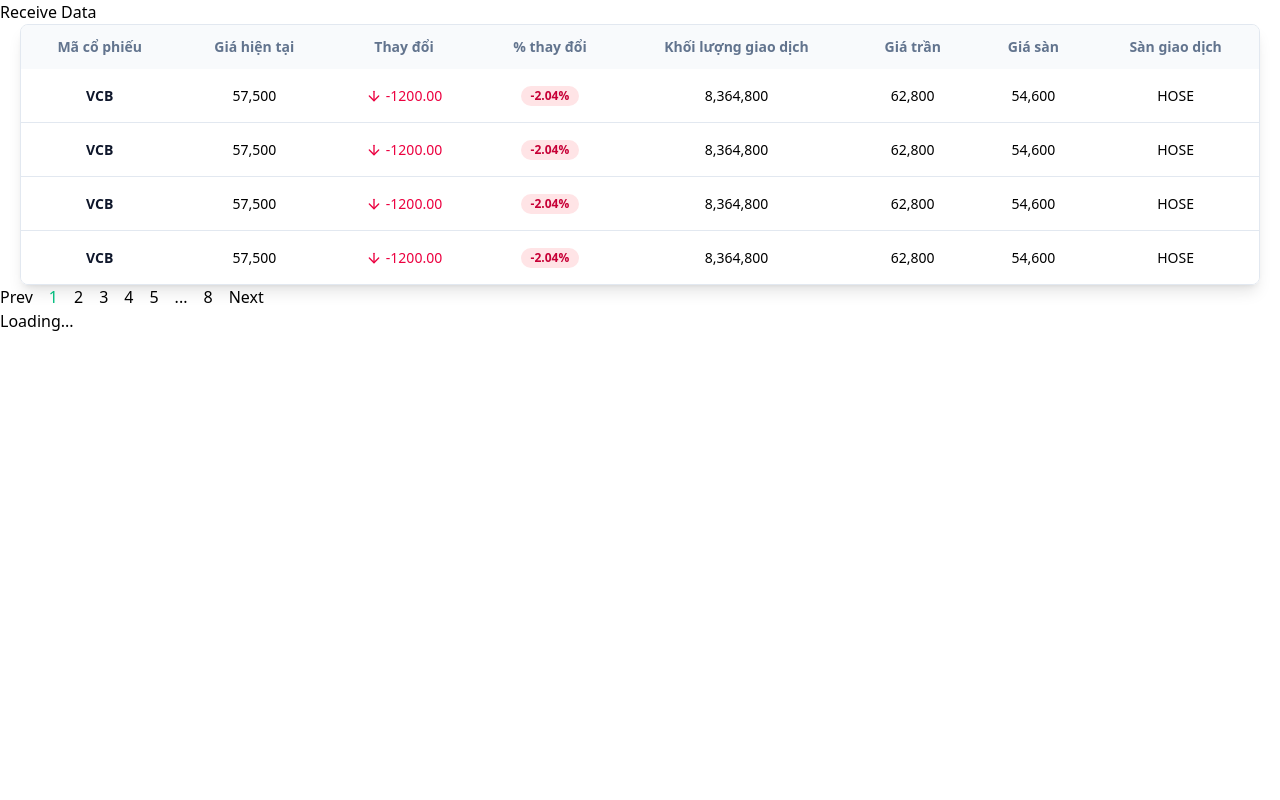
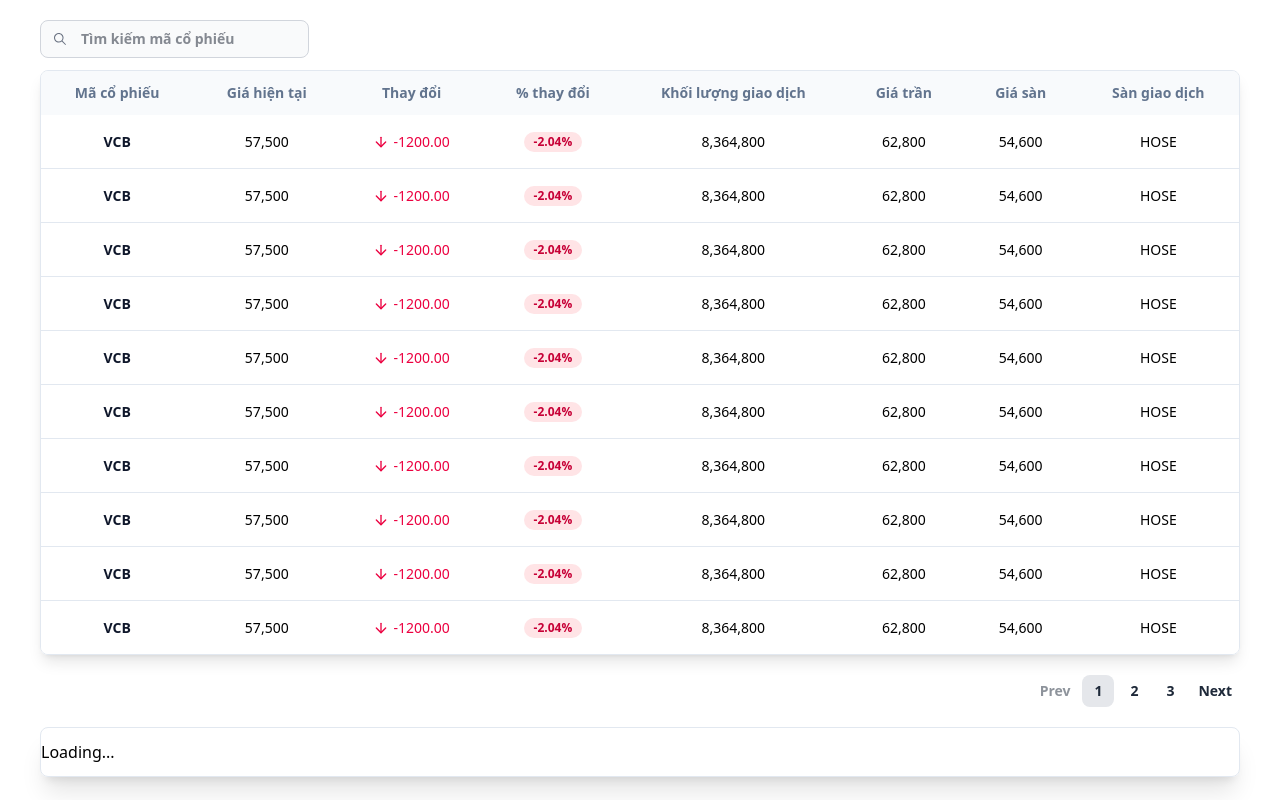
Before and after one commit to haianh63/stock-price-web, a React (Vite) app in the folder frontend/: page / in a window 1280 px wide. Built offline with nearby package versions, Linux system fonts and the light colour scheme; no server answers.

Commit message:
feat(client): improve UI, receive data from server by socketio

```diff
--- /dev/null
+++ b/frontend/components/Input.jsx
@@ -0,0 +1,25 @@
+export default function Input({ icon, value, onChange, placeholder }) {
+  return (
+    <form className="max-w-md">
+      <label
+        htmlFor="default-search"
+        className="mb-2 text-sm font-medium text-gray-900 sr-only dark:text-white"
+      >
+        Search
+      </label>
+      <div className="relative">
+        <div className="absolute inset-y-0 start-0 flex items-center ps-3 pointer-events-none">
+          <div className="w-4 h-4 text-gray-500 dark:text-gray-400">{icon}</div>
+        </div>
+        <input
+          type="search"
+          id="default-search"
+          className="block w-full p-2 ps-10 text-sm text-gray-900 border border-gray-300 font-semibold rounded-lg bg-gray-50 focus:outline-0 focus:ring-gray-500 focus:border-gray-500 dark:bg-gray-700 dark:border-gray-600 dark:placeholder-gray-400 dark:text-white dark:focus:ring-blue-500 dark:focus:border-blue-500"
+          placeholder={placeholder}
+          value={value}
+          onChange={onChange}
+        />
+      </div>
+    </form>
+  );
+}
--- a/frontend/components/LineChart.jsx
+++ b/frontend/components/LineChart.jsx
@@ -76,6 +76,12 @@
       left: "center",
       text: "VNINDEX",
     },
+    grid: {
+      left: "2%", // Reduced padding on the left
+      right: "2%", // Reduced padding on the right
+      bottom: "2%", // Reduced padding on the bottom
+      containLabel: true, // Ensures labels fit within the grid
+    },
     xAxis: {
       type: "time",
       boundaryGap: false,
--- a/frontend/components/Pagination.jsx
+++ b/frontend/components/Pagination.jsx
@@ -5,39 +5,54 @@
   currentValue,
   onNextPage,
   onPrevPage,
+  onChangePage,
 }) {
   return (
-    <div className="flex flex-row gap-4">
+    <div className="grid justify-center sm:flex sm:justify-start sm:items-center gap-2 font-semibold">
+      <nav className="flex items-center gap-x-1" aria-label="Pagination">
         <button
-        className="hover:cursor-pointer"
+          className="min-h-8 min-w-8 py-1.5 px-2 inline-flex jusify-center items-center gap-x-2 text-sm rounded-lg text-gray-800 hover:cursor-pointer hover:bg-gray-100 focus:outline-hidden focus:bg-gray-100 disabled:opacity-50 disabled:pointer-events-none dark:text-white dark:hover:bg-white/10 dark:focus:bg-white/10"
           onClick={onPrevPage}
           disabled={currentValue === 1}
         >
           Prev
         </button>
-      <PaginationItems total={total} currentValue={currentValue} />
+        <div className="flex items-center gap-x-1">
+          <PaginationItems
+            total={total}
+            currentValue={currentValue}
+            onChangePage={onChangePage}
+          />
+        </div>
         <button
-        className="hover:cursor-pointer"
+          className="min-h-8 min-w-8 py-1.5 px-2 inline-flex jusify-center items-center gap-x-2 text-sm rounded-lg text-gray-800 hover:cursor-pointer hover:bg-gray-100 focus:outline-hidden focus:bg-gray-100 disabled:opacity-50 disabled:pointer-events-none dark:text-white dark:hover:bg-white/10 dark:focus:bg-white/10"
           onClick={onNextPage}
           disabled={currentValue === total}
         >
           Next
         </button>
+      </nav>
     </div>
   );
 }
 
-function PaginationItems({ total, currentValue }) {
+function PaginationItems({ total, currentValue, onChangePage }) {
   const displayArray = generatePaginationArray(total, currentValue);
   return (
     <>
       {displayArray.map((value, idx) => (
-        <p
+        <button
           key={`pagination-idx-${idx}`}
-          className={clsx("", value === currentValue && "text-emerald-500")}
+          type="button"
+          className={clsx(
+            "min-h-8 min-w-8 flex justify-center items-center text-gray-800 hover:cursor-pointer hover:bg-gray-100 py-1.5 px-2.5 text-sm rounded-lg disabled:pointer-events-none dark:text-white dark:hover:bg-white/10 dark:focus:bg-white/10",
+            value === currentValue && "bg-gray-200 text-gray-800"
+          )}
+          onClick={() => onChangePage(value)}
+          disabled={value === "..."}
         >
           {value}
-        </p>
+        </button>
       ))}
     </>
   );
--- a/frontend/components/StockPriceTable.jsx
+++ b/frontend/components/StockPriceTable.jsx
@@ -1,23 +1,11 @@
-import { splitArrayIntoChunks, formatNumber } from "../utils/utils";
-import { useState } from "react";
+import { formatNumber } from "../utils/utils";
 import { clsx } from "clsx";
 import { LuArrowUp, LuArrowDown } from "react-icons/lu";
-import Pagination from "./Pagination";
 import { useNavigate } from "react-router";
-export default function StockPriceTable({ data }) {
-  const [currentPage, setCurrentPage] = useState(1);
-  const chunks = splitArrayIntoChunks(data, 4);
-
-  const handleNextPage = () => {
-    setCurrentPage((currentPage) => currentPage + 1);
-  };
-
-  const handlePrevPage = () => {
-    setCurrentPage((currentPage) => currentPage - 1);
-  };
+export default function StockPriceTable({ chunks, currentPage }) {
   return (
     <>
-      <div className="mx-5 overflow-hidden rounded-lg border border-slate-200 shadow-lg">
+      <div className="overflow-hidden rounded-lg border border-slate-200 shadow-lg">
         <table className="w-full border-collapse table-auto">
           <thead className="bg-slate-50 text-sm font-medium text-slate-500 dark:bg-slate-900 dark:text-slate-400 rounded-t-lg text-center">
             <tr>
@@ -47,6 +35,7 @@
               </th>
             </tr>
           </thead>
+          {chunks.length > 0 && (
             <tbody className="divide-y divide-slate-200 bg-white text-sm dark:divide-slate-700 dark:bg-slate-800 text-center">
               {chunks[currentPage - 1].map((item, idx) => (
                 <StockPriceTableRow
@@ -55,14 +44,9 @@
                 />
               ))}
             </tbody>
+          )}
         </table>
       </div>
-      <Pagination
-        total={chunks.length}
-        currentValue={currentPage}
-        onNextPage={handleNextPage}
-        onPrevPage={handlePrevPage}
-      />
     </>
   );
 }
@@ -94,17 +78,19 @@
         <div
           className={clsx(
             "flex items-center justify-center font-medium",
-            change >= 0
+            change > 0
               ? "text-emerald-600 dark:text-emerald-500"
-              : "text-rose-600 dark:text-rose-500"
+              : change < 0
+              ? "text-rose-600 dark:text-rose-500"
+              : "text-amber-500 dark:text-amber-400"
           )}
         >
-          {change >= 0 ? (
+          {change > 0 ? (
             <LuArrowUp className="mr-1 h-4 w-4" />
-          ) : (
+          ) : change < 0 ? (
             <LuArrowDown className="mr-1 h-4 w-4" />
-          )}
-          {change >= 0 ? "+" : ""}
+          ) : undefined}
+          {change > 0 ? "+" : ""}
           {change.toFixed(2)}
         </div>
       </td>
@@ -112,12 +98,14 @@
         <span
           className={clsx(
             "inline-flex items-center rounded-full px-2.5 py-0.5 text-xs font-semibold",
-            ratioChange >= 0
+            ratioChange > 0
               ? "bg-emerald-100 text-emerald-700 dark:bg-emerald-900/30 dark:text-emerald-500"
-              : "bg-rose-100 text-rose-700 dark:bg-rose-900/30 dark:text-rose-500"
+              : ratioChange < 0
+              ? "bg-rose-100 text-rose-700 dark:bg-rose-900/30 dark:text-rose-500"
+              : "bg-amber-100 text-amber-700 dark:bg-amber-900/30 dark:text-amber-500"
           )}
         >
-          {ratioChange >= 0 ? "+" : ""}
+          {ratioChange > 0 ? "+" : ""}
           {ratioChange.toFixed(2)}%
         </span>
       </td>
--- a/frontend/package.json
+++ b/frontend/package.json
@@ -15,6 +15,7 @@
     "clsx": "^2.1.1",
     "echarts": "^5.6.0",
     "echarts-for-react": "^3.0.2",
+    "immer": "^10.1.1",
     "react": "^19.1.0",
     "react-dom": "^19.1.0",
     "react-icons": "^5.5.0",
--- a/frontend/pages/HomePage.jsx
+++ b/frontend/pages/HomePage.jsx
@@ -1,12 +1,68 @@
 import StockPriceTable from "../components/StockPriceTable";
 import LineChart from "../components/LineChart";
+import { useState } from "react";
+import { IoIosSearch } from "react-icons/io";
+import Pagination from "../components/Pagination";
+import Input from "../components/Input";
+import { splitArrayIntoChunks } from "../utils/utils";
 
-export default function HomePage({ onReceiveData, data }) {
+export default function HomePage({ data }) {
+  const [currentPage, setCurrentPage] = useState(1);
+
+  const handleNextPage = () => {
+    setCurrentPage((currentPage) => currentPage + 1);
+  };
+
+  const handlePrevPage = () => {
+    setCurrentPage((currentPage) => currentPage - 1);
+  };
+
+  const handleChangePage = (page) => {
+    setCurrentPage(page);
+  };
+  const [filter, setFilter] = useState("");
+  const handleFilterChange = (e) => {
+    setCurrentPage(1);
+    setFilter(e.target.value);
+  };
+  let filteredData = data.sort(
+    (item1, item2) =>
+      item2["Content"]["TotalVol"] - item1["Content"]["TotalVol"]
+  );
+  if (filter !== "") {
+    filteredData = data.filter((item) =>
+      item["Content"]["Symbol"].startsWith(filter.toUpperCase())
+    );
+  }
+
+  const chunks = splitArrayIntoChunks(filteredData, 10);
   return (
     <>
-      <button onClick={onReceiveData}>Receive Data</button>
-      <StockPriceTable data={data} />
-      <LineChart />
+      <div className="flex flex-col gap-3 mx-10 my-5">
+        <div className="flex flex-row justify-items-start">
+          <Input
+            icon={<IoIosSearch />}
+            value={filter}
+            onChange={handleFilterChange}
+            placeholder="Tìm kiếm mã cổ phiếu"
+          />
+        </div>
+        <div className="flex flex-col gap-5">
+          <StockPriceTable chunks={chunks} currentPage={currentPage} />
+          <div className="flex flex-row justify-end">
+            <Pagination
+              total={chunks.length}
+              currentValue={currentPage}
+              onNextPage={handleNextPage}
+              onPrevPage={handlePrevPage}
+              onChangePage={handleChangePage}
+            />
+          </div>
+        </div>
+      </div>
+      <div className="rounded-lg border border-slate-200 shadow-xl mx-10 my-5 py-3">
+        <LineChart />
+      </div>
     </>
   );
 }
--- a/frontend/pages/StockDetailPage.jsx
+++ b/frontend/pages/StockDetailPage.jsx
@@ -10,7 +10,9 @@
         symbol={symbol.toLowerCase()}
         market={market.toLowerCase()}
       />
-      <CandlestickChart symbol={symbol.toUpperCase()} />
+      <div className="rounded-lg border border-slate-200 shadow-xl mx-10 my-5 py-3">
+        <CandlestickChart symbol={symbol.toUpperCase()} />
+      </div>
     </>
   );
 }
--- a/frontend/src/App.jsx
+++ b/frontend/src/App.jsx
@@ -1,48 +1,57 @@
 import { useState, useEffect } from "react";
 import { generateFakeData } from "../utils/utils";
-import { Routes, Route, Link } from "react-router";
+import { Routes, Route } from "react-router";
 import HomePage from "../pages/HomePage";
 import StockDetailPage from "../pages/StockDetailPage";
+import { socket } from "./socket";
+function App() {
+  const [data, setData] = useState(generateFakeData(30));
+  useEffect(() => {
+    function onConnect() {
+      console.log("Connected to server!!!");
+    }
 
-function App() {
-  const [socket, setSocket] = useState(null);
-  const [data, setData] = useState(generateFakeData(30));
+    function onConnectUpdate(data) {
+      setData(data);
+    }
+    function onDisconnect() {
+      console.log("Disconnected to server!!!");
+    }
 
-  useEffect(() => {
-    const ws = new WebSocket("ws://127.0.0.1:5000/data");
+    function onReceiveUpdates(data) {
+      // console.log(data);
+      const symbol = data["Content"]["Symbol"];
+      setData((prevData) => {
+        const index = prevData.findIndex(
+          (item) => item["Content"]["Symbol"] === symbol
+        );
 
-    ws.onopen = () => {
-      console.log("Websocket is connected!!!");
-    };
+        if (index === -1) {
+          return [...prevData, data];
+        }
 
-    ws.onmessage = (evt) => {
-      const data = JSON.parse(evt.data);
-      setData(data);
-    };
+        const updatedData = [...prevData];
+        updatedData[index] = data;
+        return updatedData;
+      });
+    }
 
-    ws.onclose = () => {
-      console.log("Websocket is closed!!!");
-    };
-
-    setSocket(ws);
+    socket.on("connect", onConnect);
+    socket.on("disconnect", onDisconnect);
+    socket.on("stock_update", onReceiveUpdates);
+    socket.on("connect_update", onConnectUpdate);
 
     return () => {
-      ws.close();
+      socket.off("connect", onConnect);
+      socket.off("disconnect", onDisconnect);
+      socket.off("stock_update", onReceiveUpdates);
+      socket.off("connect_update", onConnectUpdate);
     };
   }, []);
 
-  const receiveData = () => {
-    if (socket) {
-      socket.send("receive-data");
-    }
-  };
-
   return (
     <Routes>
-      <Route
-        index
-        element={<HomePage onReceiveData={receiveData} data={data} />}
-      />
+      <Route index element={<HomePage data={data} />} />
       <Route path="details">
         <Route path=":symbol">
           <Route path=":market" element={<StockDetailPage />} />
--- /dev/null
+++ b/frontend/src/socket.js
@@ -0,0 +1,4 @@
+import { io } from "socket.io-client";
+import { BASE_URL } from "../utils/constants";
+
+export const socket = io(BASE_URL);
```
Also changed, not shown: frontend/components/CandlestickChart.jsx (+9 -6 lines), frontend/components/StockDetail.jsx (+24 -15 lines), 1 other file (tests, documents, lock files or other folders). Lines whose indentation alone changed are shown as unchanged.
